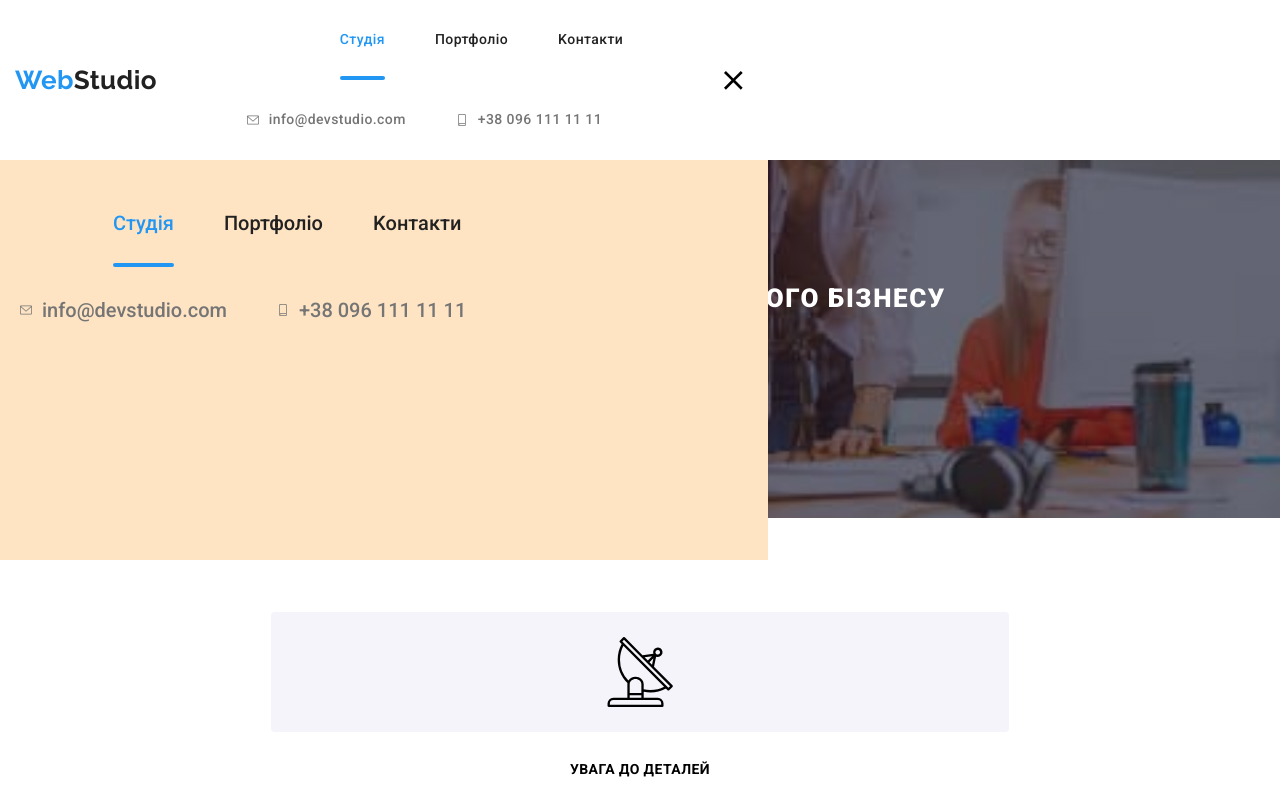
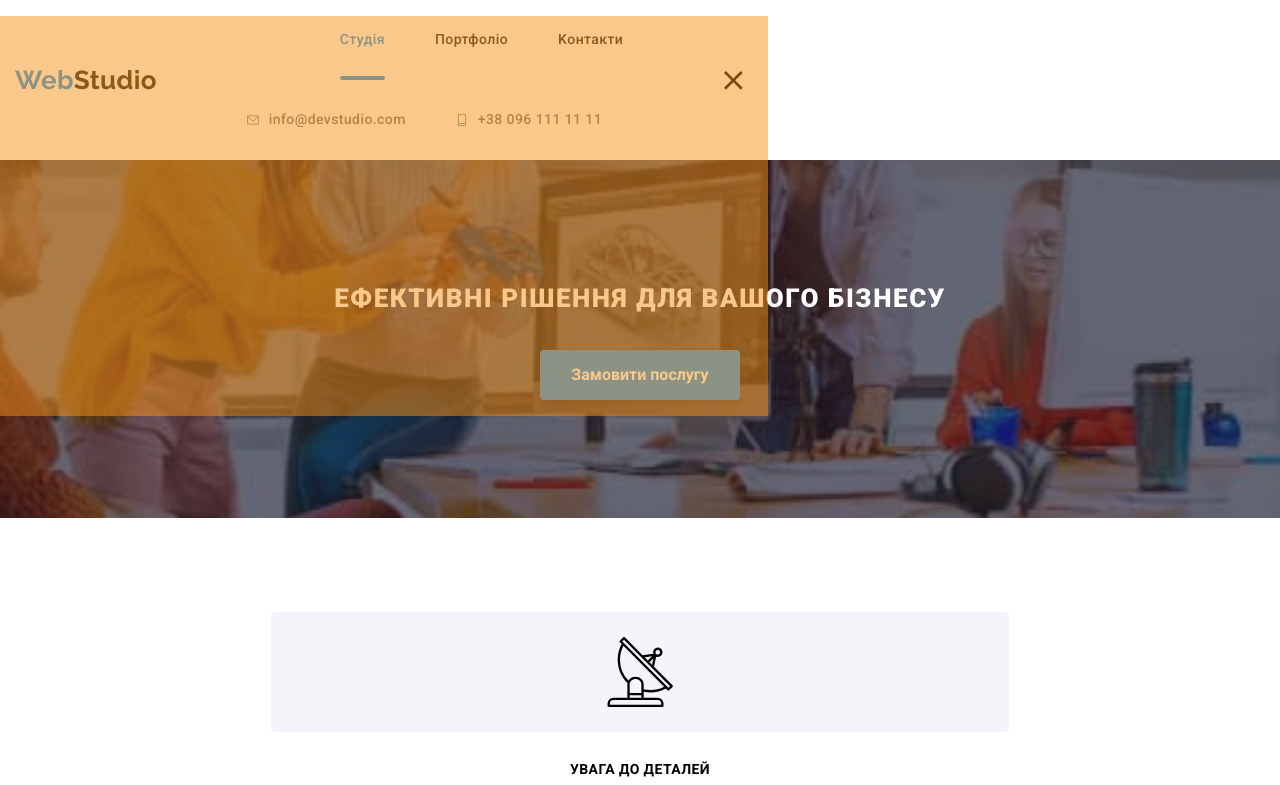
Before and after one commit to DmitryKuprienko/goit-markup-hw-08, a plain HTML site: page index.html in a window 1280 px wide. Both pictures are taken after a click on the button 732 px from the left and 79 px from the top of the page. Shown: the top 785 px of the page. Drawn offline with nearby package versions, Linux system fonts and the light colour scheme.

Commit message:
переробить меню мобили

```diff
--- a/index.html
+++ b/index.html
@@ -20,10 +20,9 @@
   </head>
   <body class="page">
     <!--верхня линия-->
-    <header class="header  header--background">
+    <header class="header header--background">
       <!--навигатор сайта-->
       <div class="container header--alignment">
-
         <nav class="site-nav">
           <a href="#" lang="en" class="link logo">
             <span class="logo__color-web">Web</span>Studio
@@ -69,60 +68,32 @@
             </ul>
           </div>
 
-          <button type="button" class="site-nav__button is-open" data-menu-button >
-          <svg class="site-nav__icon-mobile"
-           widht="40px"
+          <button
+            type="button"
+            class="site-nav__button is-open"
+            aria-expanded="false"
+            aria-controls="menu-phone"
+            data-menu-button
+          >
+            <svg
+              class="site-nav__icon-mobile"
+              width="40px"
               height="40px"
-           aria-label="Перемикач мобільного меню">
-            <use class="site-nav__menu" href="./images/sprite.svg#nav-close"></use>
-            <use class="site-nav__close" href="./images/sprite.svg#nav-menu"> </use>
+              aria-label="Перемикач мобільного меню"
+            >
+              <use
+                class="site-nav__menu"
+                href="./images/sprite.svg#nav-close"
+              ></use>
+              <use
+                class="site-nav__close"
+                href="./images/sprite.svg#nav-menu"
+              ></use>
             </svg>
-          <div class="menu-phone" data-menu> <div class="site-nav__container">
-             <ul class="site-nav__list">
-              <li class="site-nav__item">
-                <a
-                  href="index.html"
-                  class="site-nav__link site-nav__emphasis current"
-                  >Студія</a
-                >
-              </li>
-              <li class="site-nav__item">
-                <a
-                  href="portfolio.html"
-                  class="site-nav__link site-nav__emphasis"
-                  >Портфоліо</a
-                >
-              </li>
-              <li class="site-nav__item">
-                <a href="#" class="site-nav__link site-nav__emphasis"
-                  >Kонтакти</a
-                >
-              </li>
-                <!--почта и телефон-->
-              </ul>
-              <ul class="contacts">
-                   <li class="contacts__item">
-                  <a href="mailto:info@devstudio.com" class="contacts__link mail">
-                     <svg class="contacts__icon" width="12px" height="16px">
-                  <use href="./images/sprite.svg#icon-envelope"></use></svg
-                >info@devstudio.com</a
-              >
-            </li>
-            <li class="contacts__item">
-              <a href="tel:+380961111111" class="contacts__link tel">
-                <svg class="contacts__icon" width="12px" height="16px">
-                  <use href="./images/sprite.svg#smartphone"></use></svg
-                >+38 096 111 11 11</a
-              >
-            </li>
-          </ul>
-          </div>
+          </button>
+
+          <div class="menu-phone" id="menu-phone" data-menu></div>
         </nav>
-
-
-        </div>
-
-        </button>
       </div>
     </header>
 
@@ -194,7 +165,7 @@
           </ul>
         </div>
       </section>
-      <!--Послуги-- services-->
+      <!--Послуги-services-->
       <section class="section services services--not-padding">
         <div class="container">
           <h2 class="container__titele">Чим ми займаємося</h2>
@@ -240,15 +211,14 @@
             <li class="team__item">
               <img
                 class="team__images igor"
-
-                src="./images/igor450 .jpg"
+                src="./images/igor450.jpg"
                 alt="foto-igor"
               />
               <div class="team__container">
                 <h3 class="team__name">Игорь Демьяненко</h3>
                 <p lang="en" class="team__specialization">Product Designer</p>
               </div>
-              <div class="social ">
+              <div class="social">
                 <ul class="social__list team__social">
                   <li class="social__item">
                     <a href="#" class="social__link">
@@ -287,7 +257,7 @@
                 <h3 class="team__name">Ольга Репина</h3>
                 <p lang="en" class="team__specialization">Frontend Developer</p>
               </div>
-              <div class="social ">
+              <div class="social">
                 <ul class="social__list team__social">
                   <li class="social__item">
                     <a href="#" class="social__link">
@@ -319,7 +289,7 @@
             <li class="team__item">
               <img
                 class="team__images"
-                src="./images/Nikolay450 .jpg"
+                src="./images/Nikolay.jpg"
                 alt="foto-Nikolay"
               />
               <div class="team__container">
@@ -365,7 +335,7 @@
                 <h3 class="team__name">Михаил Ермаков</h3>
                 <p lang="en" class="team__specialization">UI Designer</p>
               </div>
-              <div class="social ">
+              <div class="social">
                 <ul class="social__list team__social">
                   <li class="social__item">
                     <a href="#" class="social__link">
@@ -404,19 +374,19 @@
           <ul class="clients__list">
             <li class="clients__item">
               <a href="#" class="clients__link"
-                ><svg class="clients__icon" >
+                ><svg class="clients__icon">
                   <use href="./images/sprite.svg#client1"></use></svg
               ></a>
             </li>
             <li class="clients__item">
               <a href="#" class="clients__link"
-                ><svg class="clients__icon" >
+                ><svg class="clients__icon">
                   <use href="./images/sprite.svg#client2"></use></svg
               ></a>
             </li>
             <li class="clients__item">
               <a href="#" class="clients__link"
-                ><svg class="clients__icon" >
+                ><svg class="clients__icon">
                   <use href="./images/sprite.svg#client3"></use></svg
               ></a>
             </li>
@@ -428,13 +398,13 @@
             </li>
             <li class="clients__item">
               <a href="#" class="clients__link">
-                <svg class="clients__icon" >
+                <svg class="clients__icon">
                   <use href="./images/sprite.svg#client5"></use></svg
               ></a>
             </li>
             <li class="clients__item">
               <a href="#" class="clients__link">
-                <svg class="clients__icon" >
+                <svg class="clients__icon">
                   <use href="./images/sprite.svg#client6"></use></svg
               ></a>
             </li>
@@ -446,11 +416,9 @@
     <!-- Підвал сторінки -->
     <footer class="footer section">
       <div class="footer__container container">
-
         <a href="#" lang="en" class="logo logo--color-footer footer__logo"
           ><span class="logo__color-web">Web</span>Studio</a
         >
-
         <address class="address footer__blok">
           <ul class="address__list">
             <li class="address__item">
@@ -503,7 +471,8 @@
             </li>
           </ul>
         </div>
-          <div class="footer__blok"> <form class="footer-form ">
+        <div class="footer__blok">
+          <form class="footer-form">
             <label class="footer-form__label">
               Підпишіться на розсилку
               <input
@@ -520,16 +489,8 @@
                 <use href="./images/sprite.svg#plane"></use>
               </svg>
             </button>
-        </form> </div>
-
-
-         <!-- підписка-subscription -->
-
-
+          </form>
         </div>
-
-
-
       </div>
     </footer>
     <!-- motalka -->
--- a/sass/components/_backdrop.scss
+++ b/sass/components/_backdrop.scss
@@ -5,11 +5,16 @@
   left: 0;
   width: 100%;
   height: 100%;
+  padding: 93px 15px;
   background-color: rgba(0, 0, 0, 0.2);
 
   opacity: 1;
   transition: opacity 250ms $timing-function;
   z-index: 10;
+  overflow-y: scroll;
+  @include for-tablet-up {
+    padding: 0;
+  }
 }
 
 .backdrop__is-hidden {
--- a/sass/components/_menu-phone.scss
+++ b/sass/components/_menu-phone.scss
@@ -2,9 +2,9 @@
   display: none;
   position: absolute;
   left: 0;
-  top: 100%;
+  top: 10%;
   width: 100%;
-  background-color: bisque;
+  background-color: rgba(247, 146, 24, 0.5);
   padding: 20px;
   height: 400px;
   font-size: 20px;
--- a/sass/components/_modal.scss
+++ b/sass/components/_modal.scss
@@ -1,9 +1,7 @@
 .modal {
-  position: absolute;
-  top: 50%;
-  left: 50%;
-  flex-direction: column;
-
+  position: relative;
+  margin-left: auto;
+  margin-right: auto;
   display: flex;
   padding: 40px;
   width: 100%;
@@ -14,7 +12,7 @@
   box-shadow: 0px 1px 3px rgba(0, 0, 0, 0.12), 0px 1px 1px rgba(0, 0, 0, 0.14),
     0px 2px 1px rgba(0, 0, 0, 0.2);
   border-radius: 4px;
-  transform: translate(-50%, -50%) scale(1) rotatez(0deg);
+  transform: translate(50, 50) scale(1) rotatez(0deg);
 
   transition: transform 250ms $timing-function;
 
@@ -23,7 +21,15 @@
   }
 
   @include for-phone-up {
-    max-width: 450px;
+    width: 450px;
+  }
+
+  @include for-tablet-up {
+    position: absolute;
+    top: 50%;
+    left: 50%;
+    flex-direction: column;
+    transform: translate(-50%, -50%);
   }
 }
 
--- a/sass/main.scss
+++ b/sass/main.scss
@@ -31,6 +31,7 @@
 @import './components/address';
 @import './components/footer-form';
 
+@import './components/backdrop';
 @import './components/modal';
 @import './components/form';
 @import './components//checkbox';
```
Also changed, not shown: css/main.css, css/main.min.css, images/igor450.jpg (renamed from images/igor450 .jpg), js/menu.js (line endings or trailing spaces), 2 other files. Lines whose indentation alone changed are shown as unchanged.
